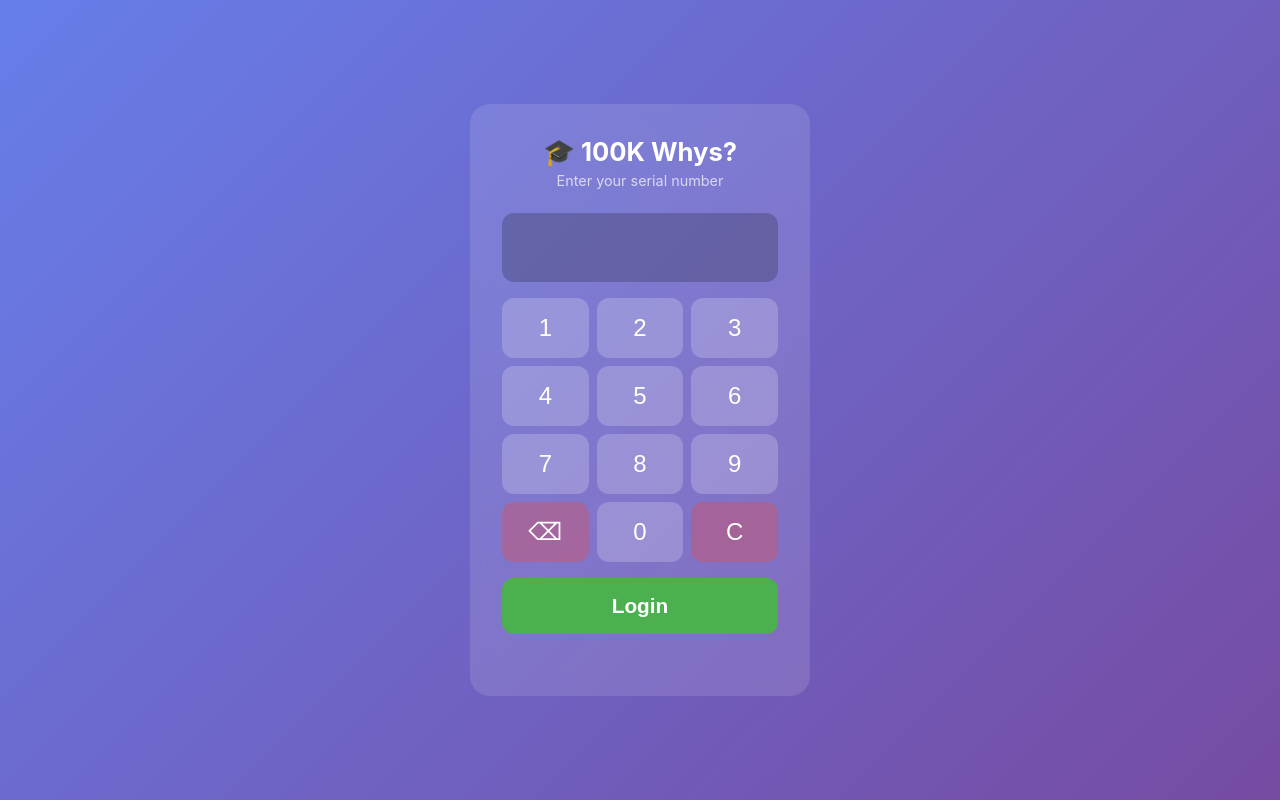
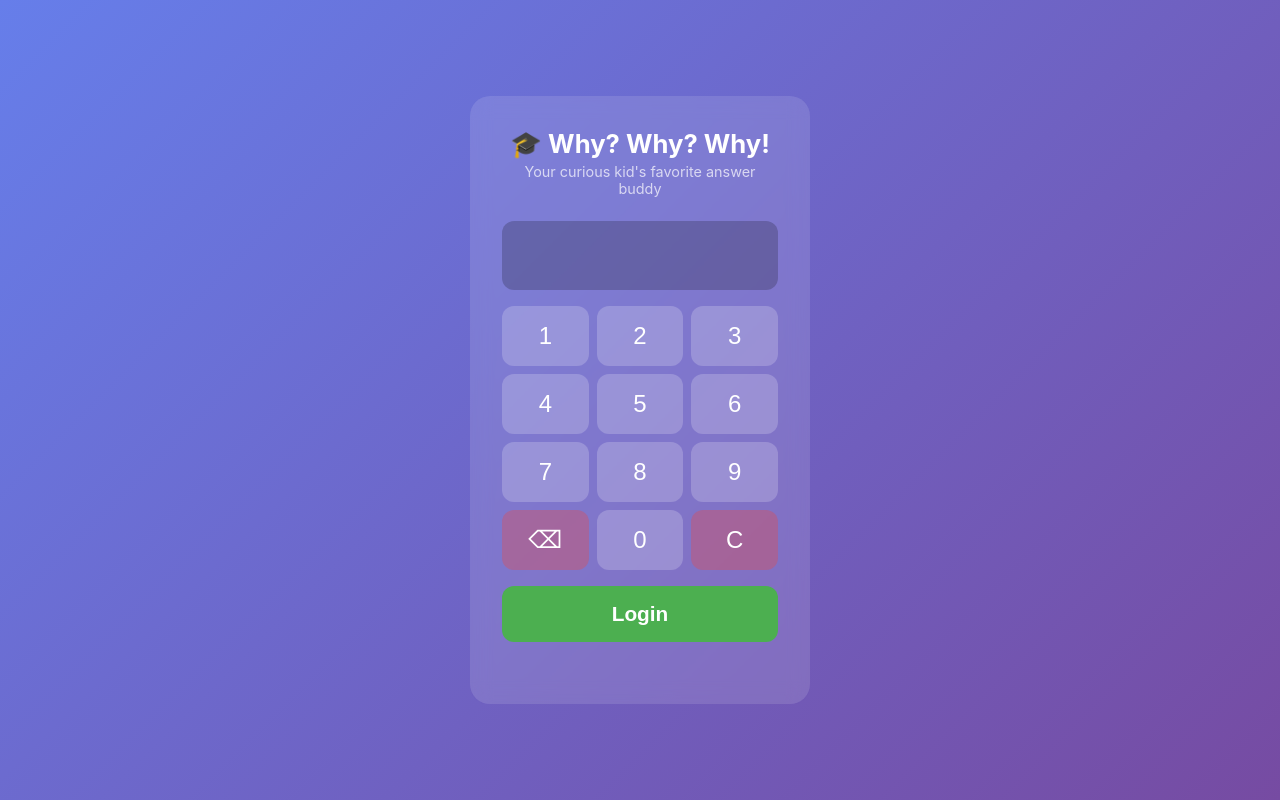
Before and after one commit to juntinyeh-worker/responsible-parent-kids-ai-assistant, a plain HTML site: page chat_assistant_aws/static/login.html in a window 1280 px wide. Drawn offline with Linux system fonts and the light colour scheme.

Commit message:
Rebrand to Why? Why? Why! with subtitle

```diff
--- a/chat_assistant_aws/static/login.html
+++ b/chat_assistant_aws/static/login.html
@@ -2,7 +2,7 @@
 <head>
   <meta charset="UTF-8">
   <meta name="viewport" content="width=device-width, initial-scale=1.0">
-  <title>Login - 100K Whys?</title>
+  <title>Why? Why? Why!</title>
   <link rel="icon" type="image/svg+xml" href="/favicon.svg">
   <style>
     * { margin: 0; padding: 0; box-sizing: border-box; }
@@ -76,8 +76,8 @@
 </head>
 <body>
   <div class="login-box">
-    <h1>🎓 100K Whys?</h1>
-    <p class="subtitle">Enter your serial number</p>
+    <h1>🎓 Why? Why? Why!</h1>
+    <p class="subtitle">Your curious kid's favorite answer buddy</p>
     <div class="display" id="display">&#8203;</div>
     <div class="numpad">
       <button onclick="press('1')">1</button>
```
Also changed, not shown: chat_assistant_aws/static/index.html (+3 -2 lines).
